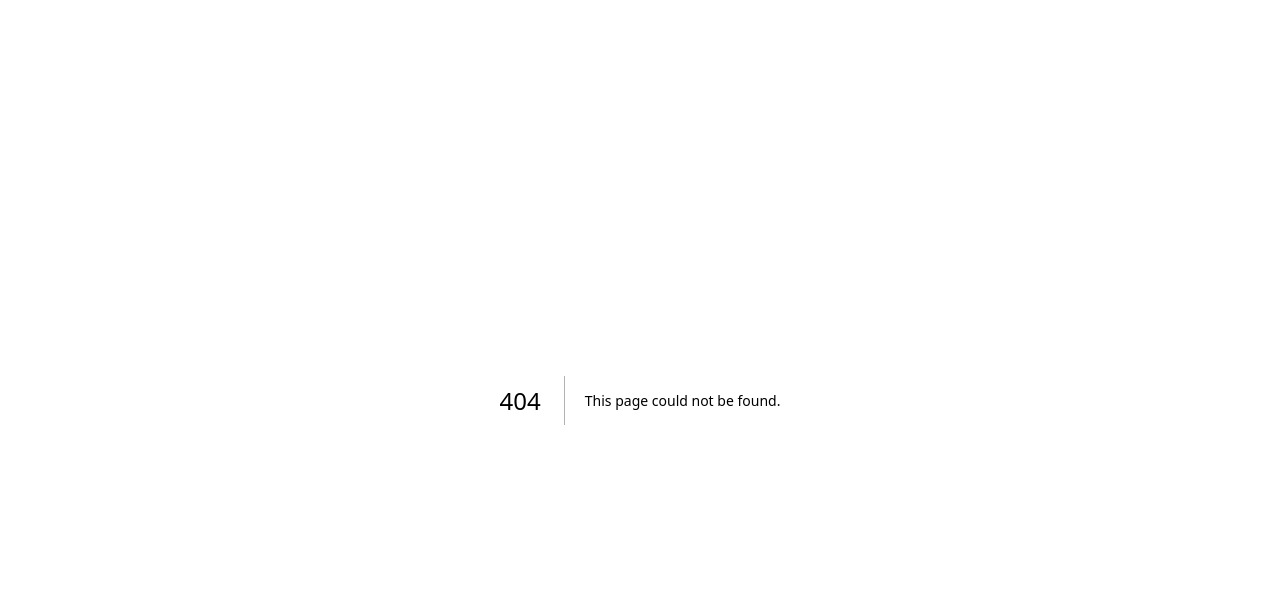
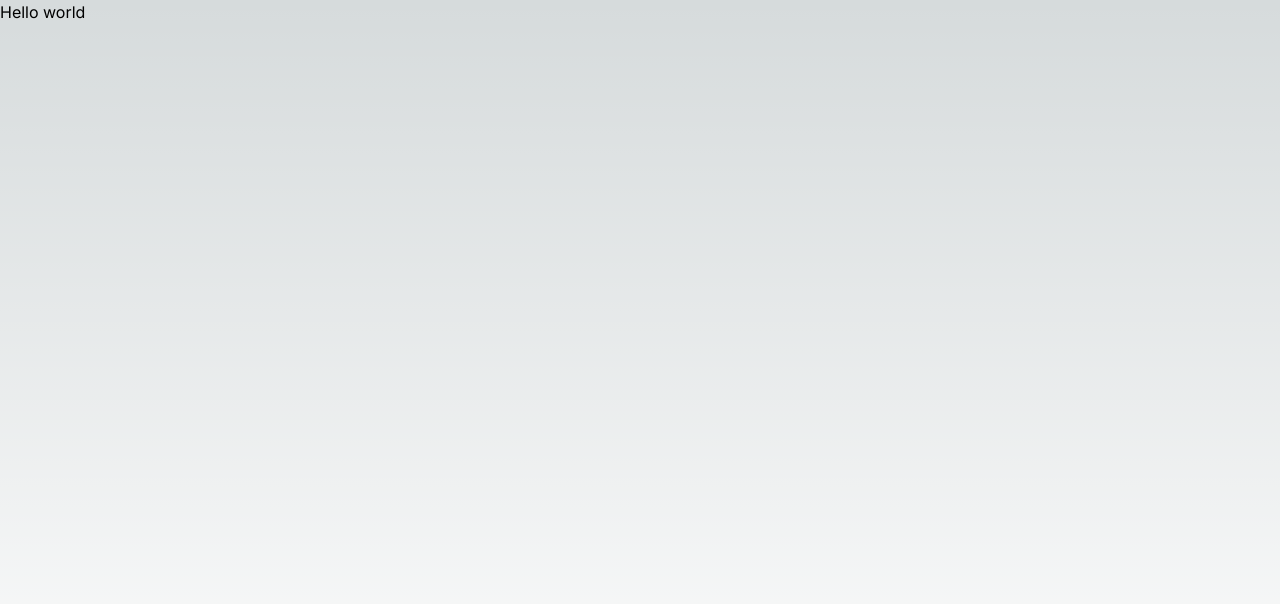
Before and after one commit to UltronLabs/ulab.io, a Next.js app: page /blog in a window 1280 px wide. Before the commit this address had no page. Shown: the top 604 px of the page. Built offline with nearby package versions, Linux system fonts and the light colour scheme.

Commit message:
setup ulab.io

```diff
--- /dev/null
+++ b/src/app/blog/page.js
@@ -0,0 +1,6 @@
+
+export default function BlogPage() {
+    return <main>
+        <h1>Hello world</h1>
+    </main>
+}
--- a/src/app/layout.js
+++ b/src/app/layout.js
@@ -4,14 +4,14 @@ import { Inter } from 'next/font/google'
 const inter = Inter({ subsets: ['latin'] })
 
 export const metadata = {
-  title: 'Create Next App',
+  title: 'ulab.io',
   description: 'Generated by create next app',
 }
 
 export default function RootLayout({ children }) {
   return (
     <html lang="en">
-      <body className={inter.className}>{children}</body>
+      <body className={`${inter.className} min-h-screen`}>{children}</body>
     </html>
   )
 }
```
Also changed, not shown: 1 other file (tests, documents, lock files or other folders).
